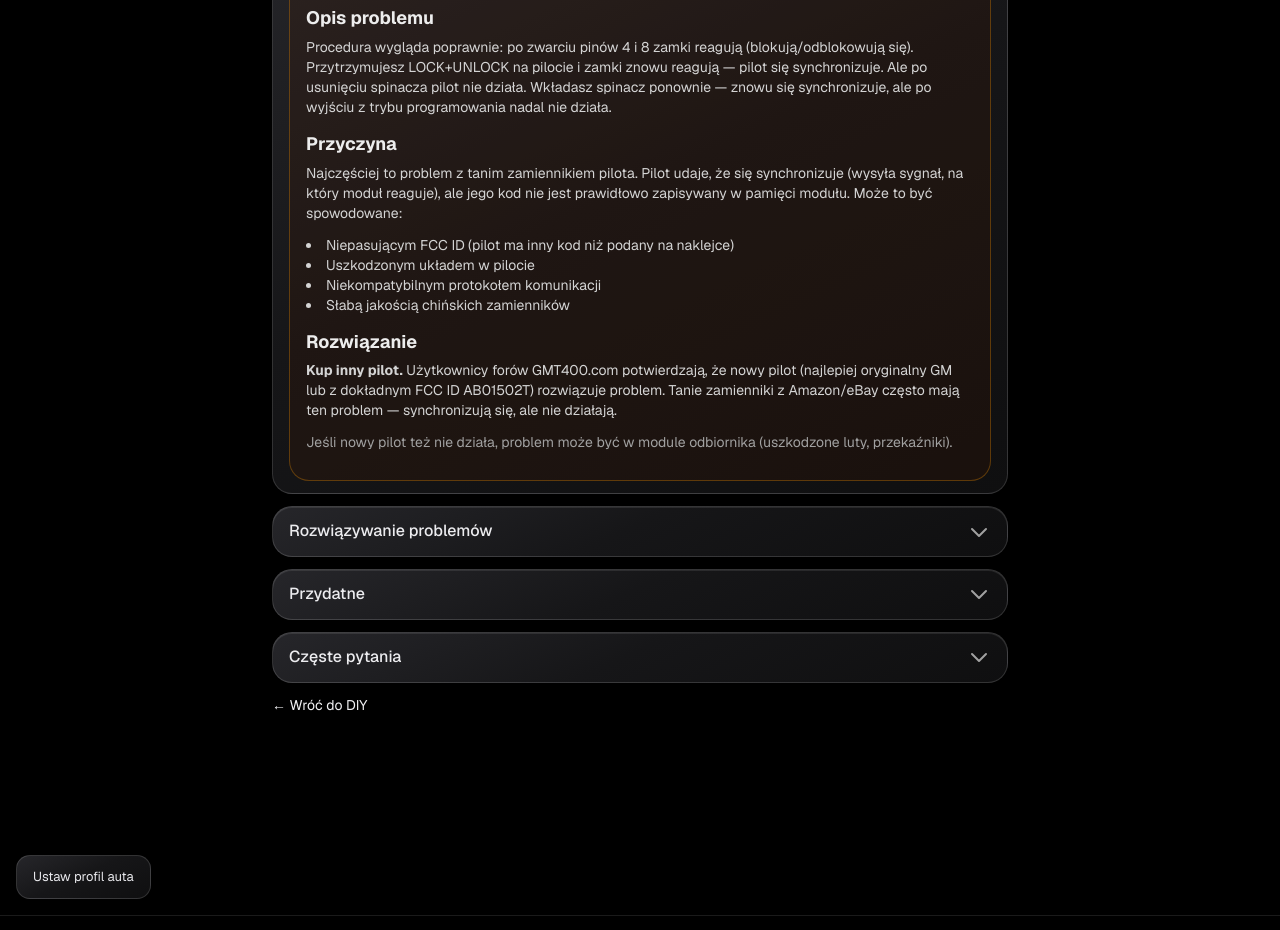
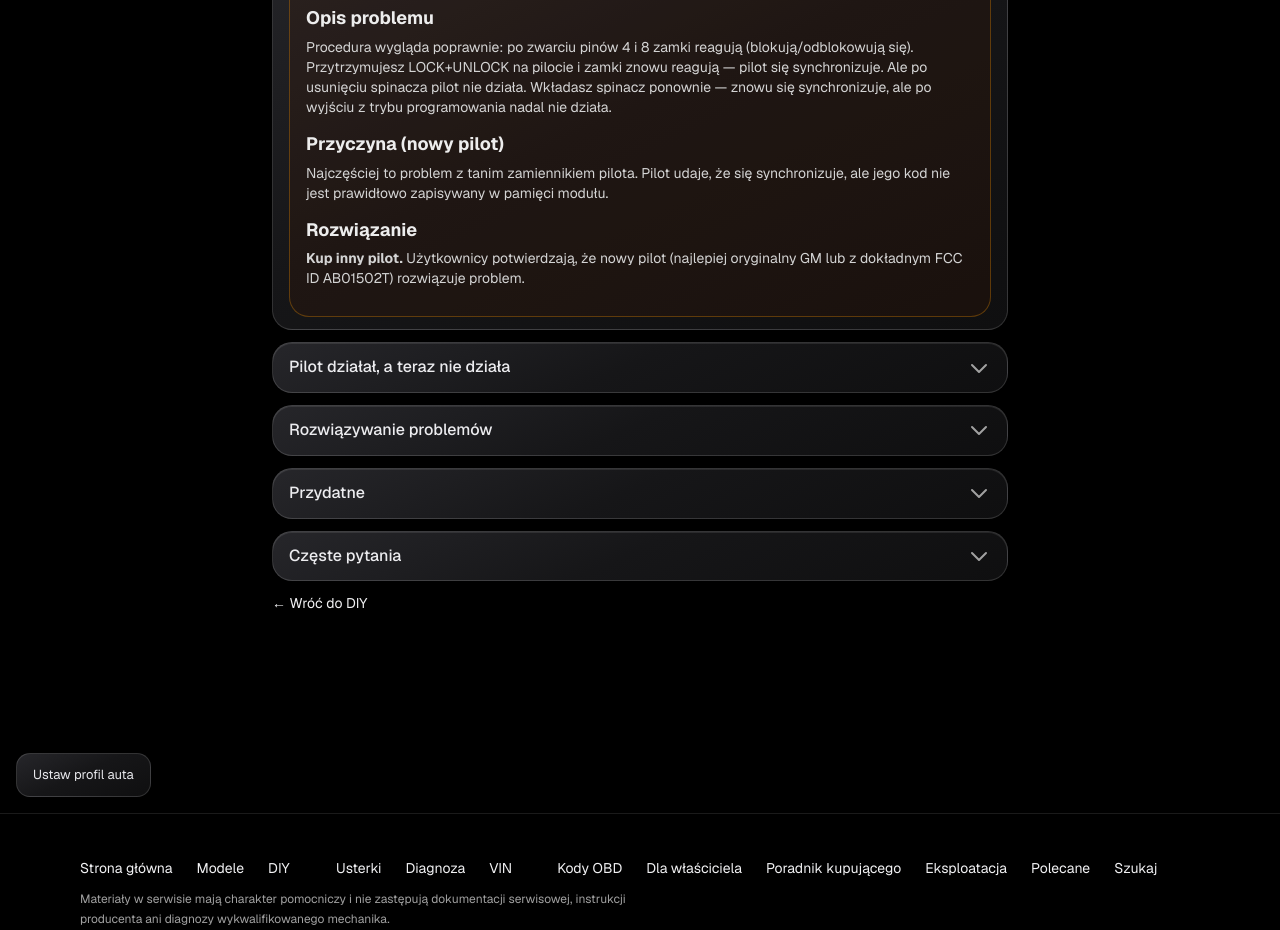
Before and after one commit to tsrc4mm9gg-netizen/gmt400-app, a Next.js app: page /diy/kodowanie-pilota in a window 1280 px wide. Shown: the part 1720-2650 px from the top of the page. Built offline with nearby package versions, Linux system fonts and the light colour scheme.

Commit message:
feat: add previously working remote troubleshooting

```diff
--- a/src/app/diy/kodowanie-pilota/page.tsx
+++ b/src/app/diy/kodowanie-pilota/page.tsx
@@ -67,8 +67,8 @@ const faqItems = [
     answer: 'Niektórzy użytkownicy zgłaszają problemy po instalacji radia aftermarket. Spróbuj odłączyć radio i powtórzyć procedurę.',
   },
   {
-    question: 'Pilot synchronizuje się, ale potem nie działa — co robić?',
-    answer: 'To częsty problem z tanimi zamiennikami. Pilot udaje, że się synchronizuje (zamki reagują), ale po usunięciu spinacza nie działa. Rozwiązanie: kup inny pilot, najlepiej oryginalny GM lub z dokładnym FCC ID AB01502T. Użytkownicy potwierdzają, że nowy pilot rozwiązuje problem.',
+    question: 'Pilot działał, a teraz synchronizuje się ale nie działa — co robić?',
+    answer: 'Jeśli pilot wcześniej działał, a teraz po synchronizacji nie działa: 1) Sprawdź baterię (nawet nowa może być słaba). 2) Oczyść styki. 3) Spróbuj resynchronizacji (przytrzymaj LOCK+UNLOCK przez 30-45 sekund bez spinacza). 4) Jeśli nie pomoże — pilot się zużył lub moduł ma problem. Kup nowy pilot.',
   },
 ];
 
@@ -151,22 +151,41 @@ Dolny rząd:
             <p className="mt-2 text-sm text-neutral-300">
               Procedura wygląda poprawnie: po zwarciu pinów 4 i 8 zamki reagują (blokują/odblokowują się). Przytrzymujesz LOCK+UNLOCK na pilocie i zamki znowu reagują — pilot się synchronizuje. Ale po usunięciu spinacza pilot nie działa. Wkładasz spinacz ponownie — znowu się synchronizuje, ale po wyjściu z trybu programowania nadal nie działa.
             </p>
-            <h3 className="mt-4 font-semibold text-amber-300">Przyczyna</h3>
+            <h3 className="mt-4 font-semibold text-amber-300">Przyczyna (nowy pilot)</h3>
             <p className="mt-2 text-sm text-neutral-300">
-              Najczęściej to problem z tanim zamiennikiem pilota. Pilot udaje, że się synchronizuje (wysyła sygnał, na który moduł reaguje), ale jego kod nie jest prawidłowo zapisywany w pamięci modułu. Może to być spowodowane:
+              Najczęściej to problem z tanim zamiennikiem pilota. Pilot udaje, że się synchronizuje, ale jego kod nie jest prawidłowo zapisywany w pamięci modułu.
             </p>
-            <ul className="mt-2 list-inside list-disc text-sm text-neutral-300">
-              <li>Niepasującym FCC ID (pilot ma inny kod niż podany na naklejce)</li>
-              <li>Uszkodzonym układem w pilocie</li>
-              <li>Niekompatybilnym protokołem komunikacji</li>
-              <li>Słabą jakością chińskich zamienników</li>
-            </ul>
             <h3 className="mt-4 font-semibold text-amber-300">Rozwiązanie</h3>
             <p className="mt-2 text-sm text-neutral-300">
-              <strong>Kup inny pilot.</strong> Użytkownicy forów GMT400.com potwierdzają, że nowy pilot (najlepiej oryginalny GM lub z dokładnym FCC ID AB01502T) rozwiązuje problem. Tanie zamienniki z Amazon/eBay często mają ten problem — synchronizują się, ale nie działają.
+              <strong>Kup inny pilot.</strong> Użytkownicy potwierdzają, że nowy pilot (najlepiej oryginalny GM lub z dokładnym FCC ID AB01502T) rozwiązuje problem.
             </p>
-            <p className="mt-2 text-sm text-neutral-400">
-              Jeśli nowy pilot też nie działa, problem może być w module odbiornika (uszkodzone luty, przekaźniki).
+          </div>
+        </AccordionSection>
+
+        <AccordionSection title="Pilot działał, a teraz nie działa">
+          <div className="rounded-lg border border-silver-500/30 bg-silver-950/20 p-4">
+            <h3 className="font-semibold text-silver-300">Pilot wcześniej działał, a teraz synchronizuje się ale nie działa</h3>
+            <p className="mt-2 text-sm text-neutral-300">
+              Jeśli pilot działał przez dłuższy czas, a teraz po synchronizacji nie działa, to inna sytuacja. Możliwe przyczyny:
+            </p>
+            <ol className="mt-3 list-inside list-decimal space-y-2 text-sm text-neutral-300">
+              <li><strong>Słaba bateria</strong> — nawet nowa bateria może być słaba lub źle włożona. Sprawdź napięcie (powinno być ~3V).</li>
+              <li><strong>Brudne styki</strong> — otwórz pilota i oczyść styki przycisków alkoholem izopropylowym.</li>
+              <li><strong>Rozsynchronizowanie</strong> — po wymianie baterii lub odłączeniu akumulatora pilot może wymagać resynchronizacji.</li>
+              <li><strong>Zużyty pilot</strong> — tanie zamienniki mają krótką żywotność. Po roku-dwóch mogą przestać działać.</li>
+              <li><strong>Problem z modułem</strong> — jeśli kilka pilotów nie działa, problem jest w module odbiornika.</li>
+            </ol>
+            <h3 className="mt-4 font-semibold text-silver-300">Resynchronizacja (bez spinacza)</h3>
+            <p className="mt-2 text-sm text-neutral-300">
+              Zanim kupisz nowy pilot, spróbuj resynchronizacji:
+            </p>
+            <ol className="mt-2 list-inside list-decimal space-y-1 text-sm text-neutral-300">
+              <li>Stań przy drzwiach kierowcy (blisko auta)</li>
+              <li>Przytrzymaj jednocześnie LOCK i UNLOCK przez 30–45 sekund</li>
+              <li>Klakson powinien krótko zabrzmieć — pilot zsynchronizowany</li>
+            </ol>
+            <p className="mt-3 text-sm text-neutral-400">
+              Jeśli to nie pomoże, kup nowy pilot. Użytkownicy zgłaszają, że tanie zamienniki często przestają działać po roku-dwóch.
             </p>
           </div>
         </AccordionSection>
```
